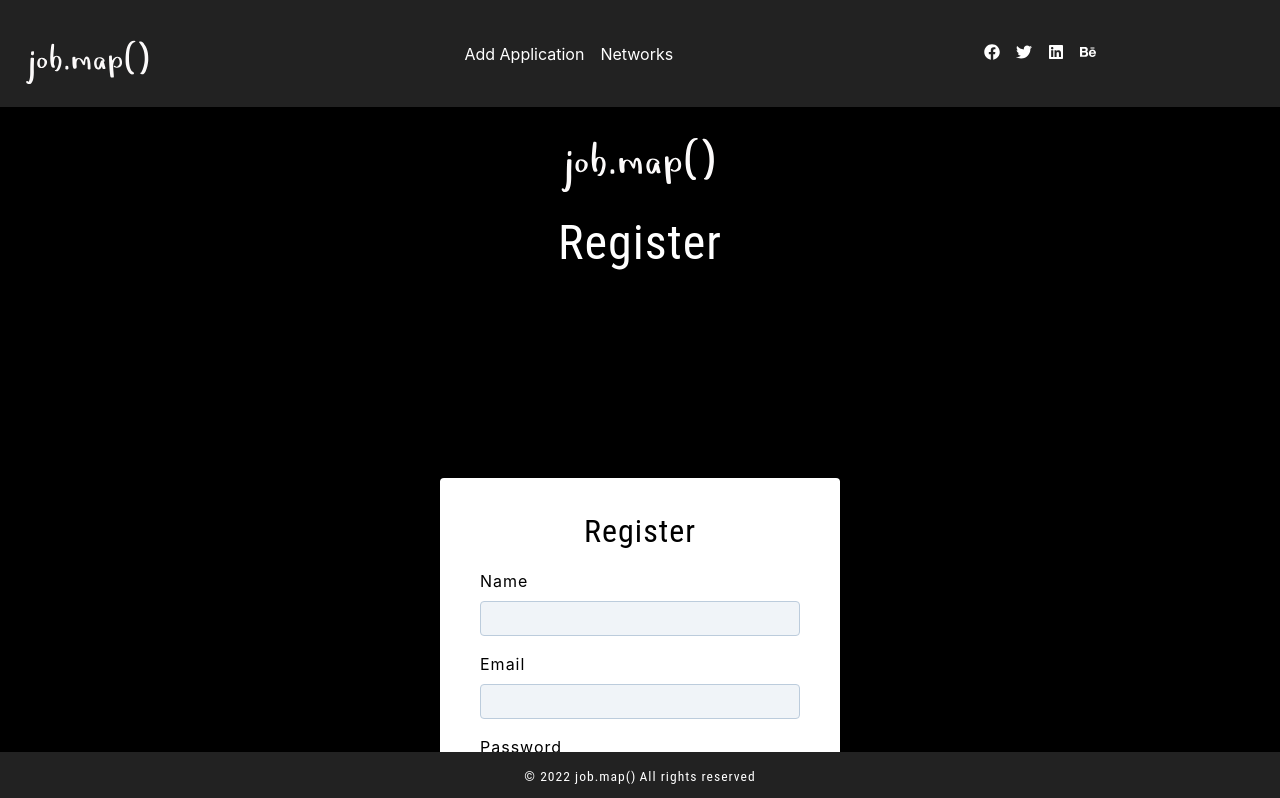
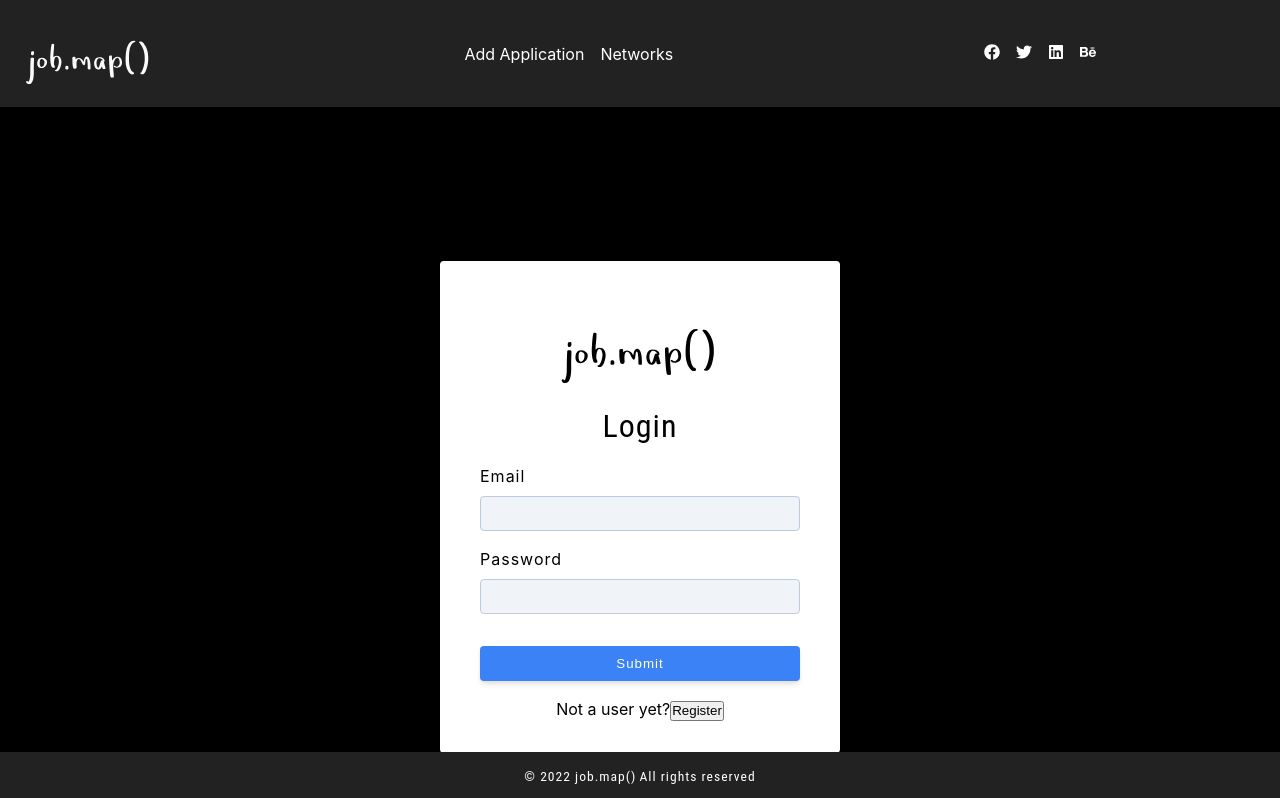
Before and after one commit to hopeVaughn/job_map, a React (Create React App) app: page /register in a window 1280 px wide. Shown: the top 798 px of the page. Built offline with nearby package versions, Linux system fonts and the light colour scheme.

Commit message:
changes to styling and login/register pages as well as new logo

```diff
--- a/src/App.js
+++ b/src/App.js
@@ -17,13 +17,11 @@ function App() {
       <Navbar />
       <Routes>
         <Route path='/' element={<Home />} />
-
         <Route path='landing' element={<LandingPage setLevelClicked={setLevelClicked} />} />
+        <Route path='register' element={<Register />} />
         <Route path='companies' element={<ListedCompanies levelClicked={levelClicked} />} />
         <Route path='companies/:id' element={<CompanyPage />} />
         <Route path='create' element={<Create />} />
-        <Route path='login' element={<Login setAuth={setAuth} />} />
-        <Route path='register' element={<Register setAuth={setAuth} />} />
         <Route path='network' element={<Network />} />
         <Route path='network/:id' element={<SingleNetwork />} />
       </Routes>
--- a/src/components/Logo.js
+++ b/src/components/Logo.js
@@ -1,4 +1,4 @@
-import logo from '../assets/logo2.svg';
+import logo from '../assets/logo3.svg';
 
 const Logo = () => {
   return <img src={logo} alt='job map logo' className='logo' />;
--- a/src/components/Notes.js
+++ b/src/components/Notes.js
@@ -24,7 +24,7 @@ function Notes() {
 
     setShowAdd(false);
     if (!newNote) return;
-    setNotes([{timestamp: Date.now(), text: newNote}, ...notes]);
+    setNotes([{ timestamp: Date.now(), text: newNote }, ...notes]);
     setNewNote("");
   };
 
@@ -45,6 +45,7 @@ function Notes() {
               </span>
               <input
                 type="text"
+                name="note"
                 id="typeText"
                 className="input"
                 placeholder="Add Note"
@@ -67,7 +68,7 @@ function Notes() {
           onClick={() =>
             showAdd ? saveClicked() : addNewNoteClicked()
           }>
-          {showAdd ? "Save Note"  : "Add New Note"}
+          {showAdd ? "Save Note" : "Add New Note"}
         </button>
       </div>
     </Wrapper>
--- a/src/pages/Register.js
+++ b/src/pages/Register.js
@@ -9,7 +9,8 @@ import Axios from 'axios';
 const initialState = {
   name: '',
   email: '',
-  password: ''
+  password: '',
+  isMember: true
 }
 
 function Register() {
@@ -23,14 +24,18 @@ function Register() {
     setValues({ ...values, [name]: value });
   };
 
+  const toggleMember = () => {
+    setValues({ ...values, isMember: !values.isMember });
+  };
 
   const onSubmit = async e => {
     e.preventDefault();
     const { name, email, password } = values;
-    if (!email || !password || !!name) {
+    if (!email || !password || !name) {
       toast.error('please fill out all fields');
       return
     }
+    if (!values.isMember) {
       try {
         const body = { email, password, name };
         const response = Axios.post(`http://localhost:8080/api/authentication/register`, body)
@@ -45,28 +50,27 @@ function Register() {
               console.log(parseRes);
             }
           })
-
       } catch (err) {
         console.error(err.message);
       }
-
+    }
   };
 
   return (
-    <Wrapper>
-      <Logo />
-      <div >
-        <h1 className="title title-top">Register</h1>
+
     <Wrapper className='full-page'>
       <form className='form' onSubmit={onSubmit}>
-            <h3 className='title'>Register</h3>
+        <Logo />
+        <h3>{values.isMember ? 'Login' : 'Register'}</h3>
         {/* name field */}
+        {!values.isMember && (
           <FormRow
             type='text'
             name='name'
             value={values.name}
             handleChange={handleChange}
           />
+        )}
         {/* email field */}
         <FormRow
           type='email'
@@ -84,11 +88,13 @@ function Register() {
         <button type='submit' className='btn btn-block'>
           submit
         </button>
+        <p>
+          {values.isMember ? 'Not a user yet?' : 'Already a user'}
+          <button type='button' onClick={toggleMember} className="member=btn">
+            {values.isMember ? 'Register' : 'Login'}
+          </button>
+        </p>
       </form>
-        </Wrapper>
-
-        <Link to="/login" className="btn btn-warning">login</Link>
-      </div>
     </Wrapper>
   )
 }
@@ -122,10 +128,9 @@ const Wrapper = styled.section`
   .member-btn {
     background: transparent;
     border: transparent;
-    color: var(--primary-500);
+    color: var(--clr-primary-500);
     cursor: pointer;
     letter-spacing: var(--letterSpacing);
   }
 `
-
 export default Register
```
Also changed, not shown: src/assets/logo3.svg (added). Lines whose indentation alone changed are shown as unchanged.
